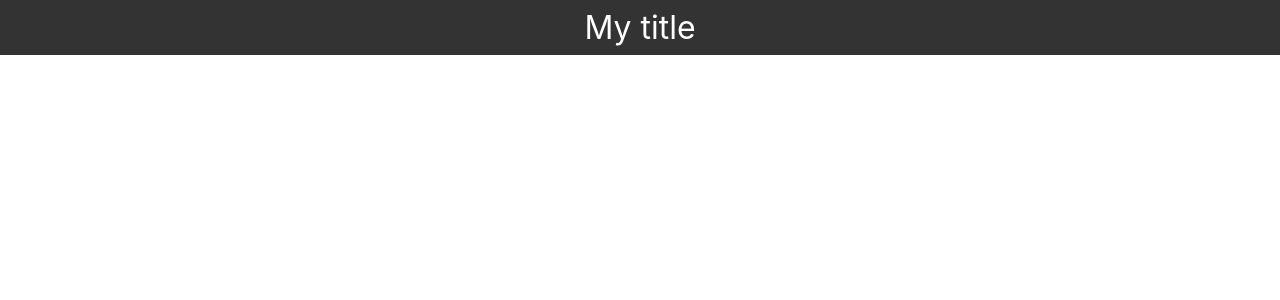
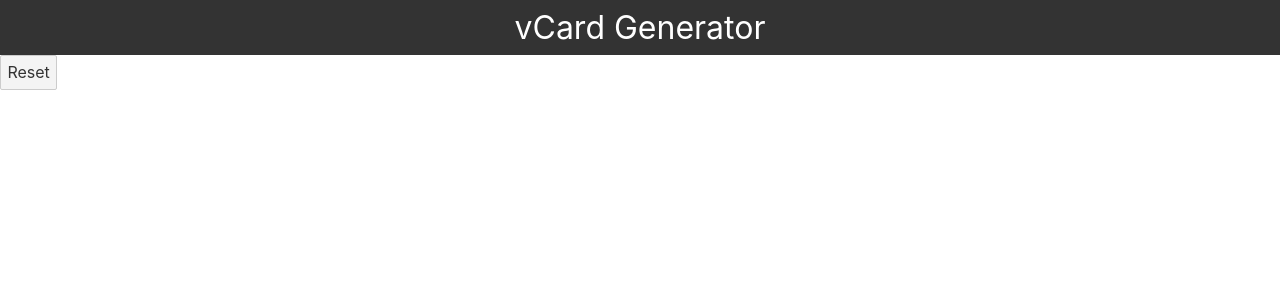
Before and after one commit to fgirham/svelte-and-sapper-course, a Svelte app in the folder my-svelte-app/: page / in a window 1280 px wide. Shown: the top 300 px of the page. Built offline with nearby package versions, Linux system fonts and the light colour scheme.

Commit message:
add button

```diff
--- a/my-svelte-app/src/App.svelte
+++ b/my-svelte-app/src/App.svelte
@@ -1,5 +1,9 @@
 <script>
 	import Navbar from "./sections/Navbar.svelte";
+
+	let disabled = false;
 </script>
 
-<Navbar title="My title" />
+<Navbar title="vCard Generator" />
+
+<button {disabled}>Reset</button>
```
